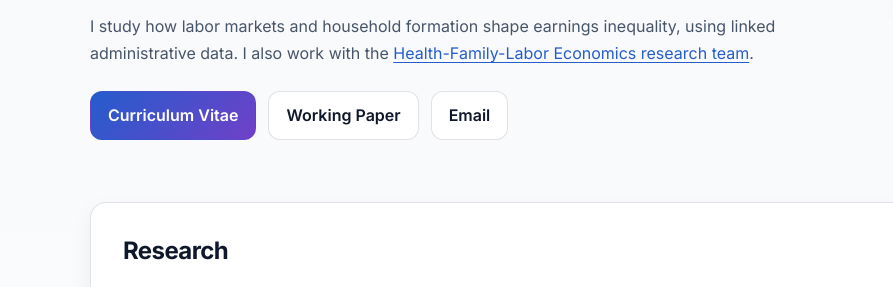
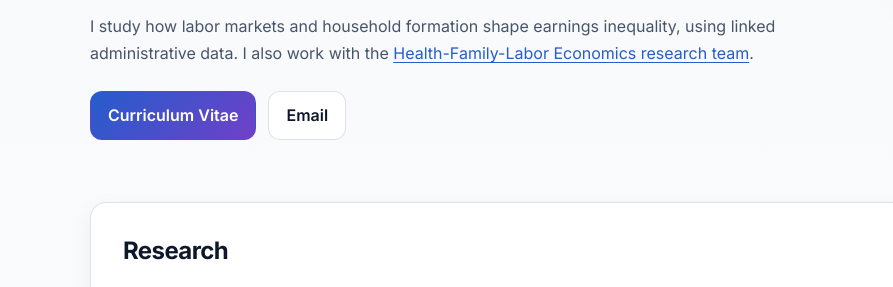
Before and after one commit to fbaudrb/fbaudrb.github.io, a plain HTML site: page index.html in a window 1280 px wide. Shown: the part 366-653 px from the top of the page, 0-893 px from the left. Drawn offline with Linux system fonts and the light colour scheme.

Commit message:
Remove Working Paper button from introduction

```diff
--- a/index.html
+++ b/index.html
@@ -173,7 +173,6 @@
         <p>I study how labor markets and household formation shape earnings inequality, using linked administrative data. I also work with the <a href="https://sites.google.com/view/hflecon/home" target="_blank" rel="noopener">Health-Family-Labor Economics research team</a>.</p>
         <div class="cta">
           <a class="btn primary" href="pdfs/CV.pdf" target="_blank" rel="noopener">Curriculum Vitae</a>
-          <a class="btn" href="pdfs/Writing_Sample.pdf" target="_blank" rel="noopener">Working Paper</a>
           <a class="btn" href="mailto:rmg0105@snu.ac.kr">Email</a>
         </div>
       </div>
```
